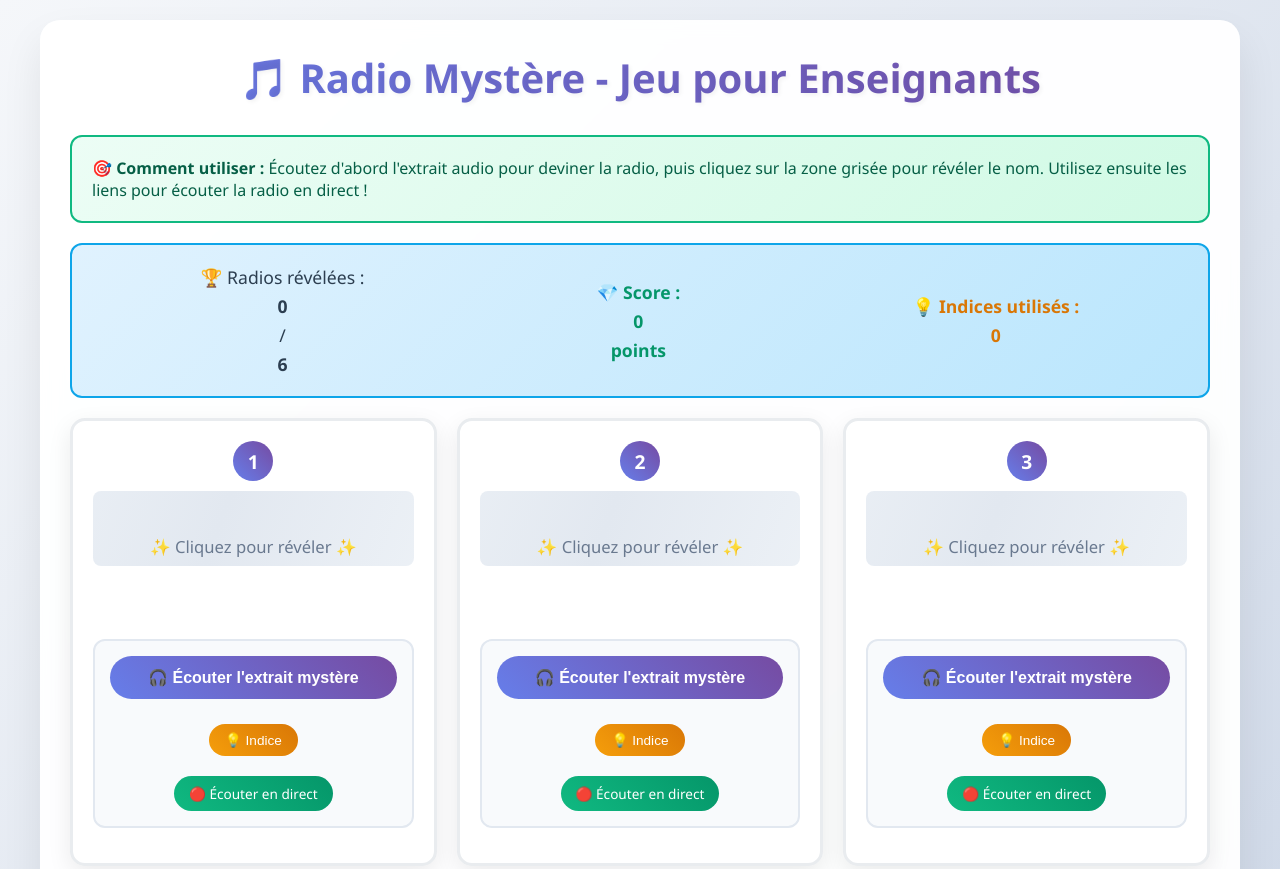
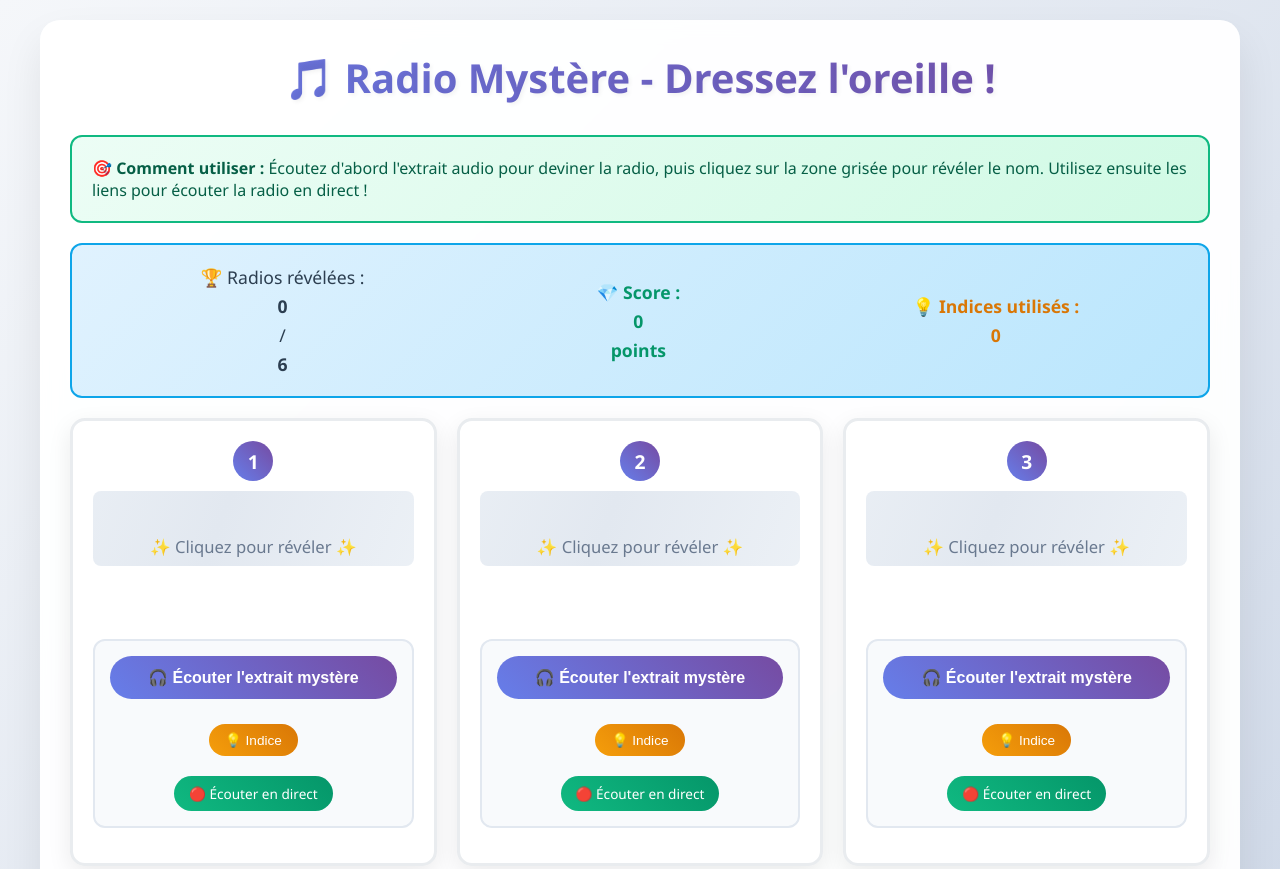
Before and after one commit to silverteacher/magistere, a plain HTML site: page index.html in a window 1280 px wide. Shown: the top 869 px of the page. Drawn offline with Linux system fonts and the light colour scheme.

Commit message:
Update index.html

```diff
--- a/index.html
+++ b/index.html
@@ -418,7 +418,7 @@ font-size: 0.8em;
 </head>
 <body>
 <div class="container">
-<h1>🎵 Radio Mystère - Jeu pour Enseignants</h1>
+<h1>🎵 Radio Mystère - Dressez l'oreille !</h1>
 <div class="note">
 <strong>🎯 Comment utiliser :</strong> Écoutez d'abord l'extrait audio pour deviner la radio, puis cliquez sur la zone grisée pour révéler le nom. Utilisez ensuite les liens pour écouter la radio en direct !
 </div>
```
